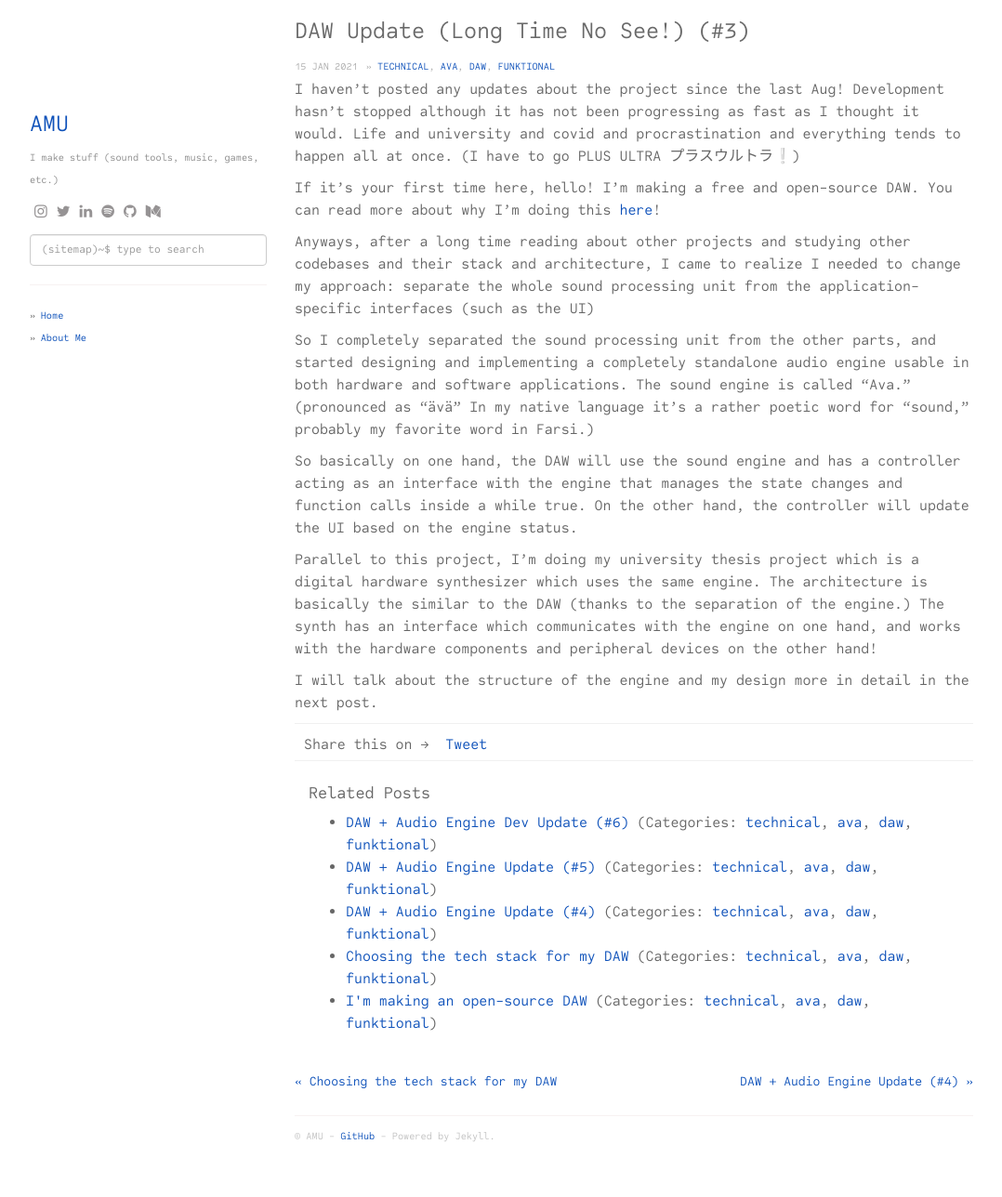
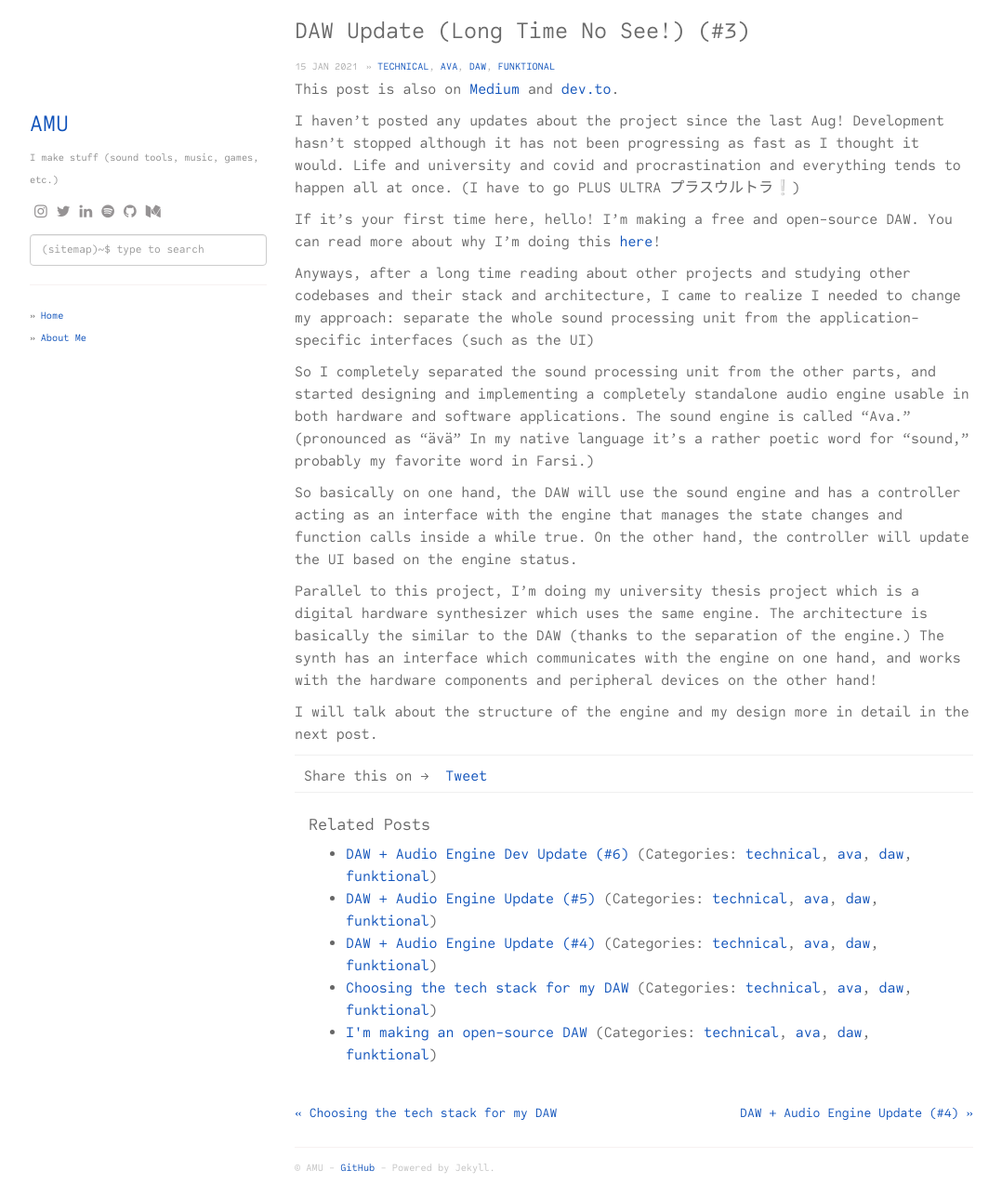
Before and after one commit to amuuu/amuuu.github.io, a Jekyll site: the page built from _posts/2021-01-16-update3.md, in a window 1280 px wide and 1288 px high. Shown: the whole window at 93% size, without its empty margins (53-1131 px from the left). Built offline with Jekyll 4.4.1, drawn with Linux system fonts in a browser that asks for light colours; nearby versions of some CDN libraries; comment, search, counter and statistics services are not loaded.

Commit message:
Update 2021-01-16-update3.md

```diff
--- a/_posts/2021-01-16-update3.md
+++ b/_posts/2021-01-16-update3.md
@@ -4,6 +4,8 @@
 date:   2021-01-16 00:12:21 +0700
 categories: [technical, ava, daw, funktional]
 ---
+This post is also on [Medium](https://amuuu.medium.com/open-source-daw-update-long-time-no-see-3-cd2b2963a4d3) and [dev.to](https://dev.to/amuuu/open-source-daw-update-long-time-no-see-3-g6m).
+
 I haven't posted any updates about the project since the last Aug! Development hasn't stopped although it has not been progressing as fast as I thought it would. Life and university and covid and procrastination and everything tends to happen all at once. (I have to go PLUS ULTRA プラスウルトラ❕)
 
 If it's your first time here, hello! I'm making a free and open-source DAW. You can read more about why I'm doing this [here](https://dev.to/amuuu/i-m-making-an-open-source-daw-1l1)!
```
